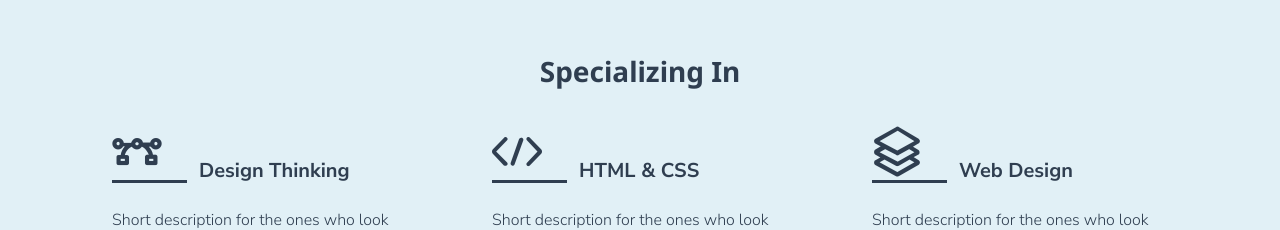
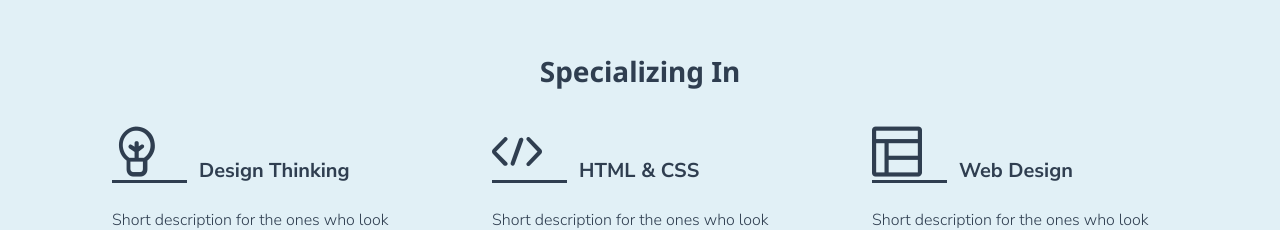
Before and after one commit to Josh-squash/portfolio, a plain HTML site: page index.html in a window 1280 px wide. Shown: the part 1320-1550 px from the top of the page. Drawn offline with nearby package versions, Linux system fonts and the light colour scheme.

Commit message:
changed icons

```diff
--- a/index.html
+++ b/index.html
@@ -160,7 +160,7 @@
         <div class="single-feature">
           <div class="feature-top">
             <div class="icon">
-              <i class="lni lni-vector"></i>
+              <i class="lni lni-bulb"></i>
             </div>
             <div class="heading">
               <h5>Design Thinking</h5>
@@ -190,7 +190,7 @@
         <div class="single-feature">
           <div class="feature-top">
             <div class="icon">
-              <i class="lni lni-layers"></i>
+              <i class="lni lni-layout"></i>
             </div>
             <div class="heading">
               <h5>Web Design</h5>
```
